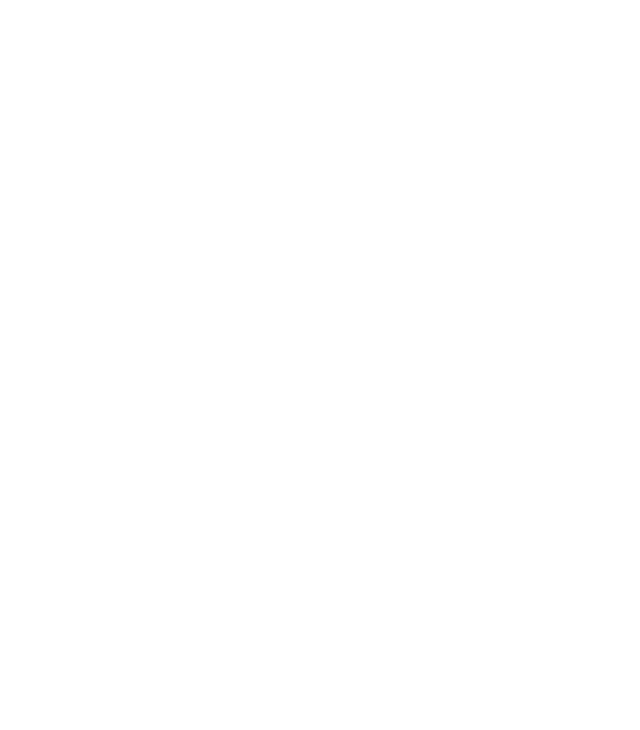
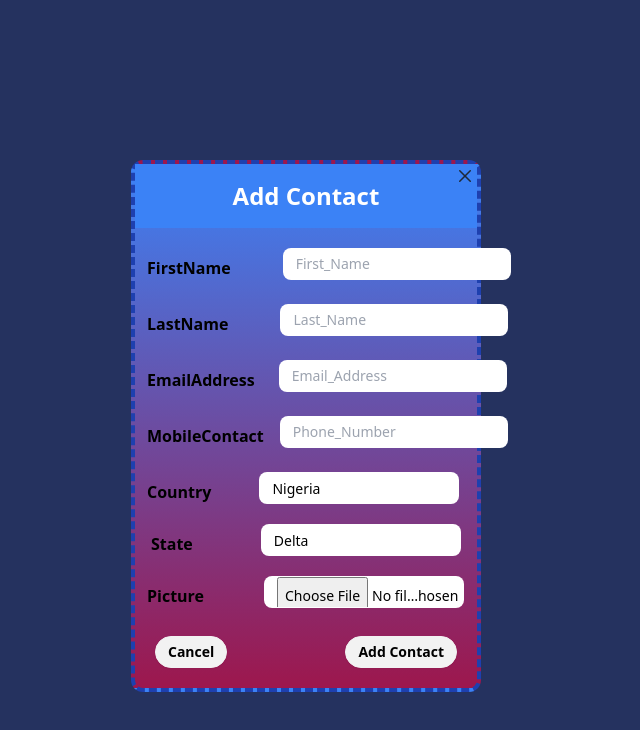
Before and after one commit to teeTech32/contacts-frontend, a React (Create React App) app: page /contactForm/1 in a window 1280 px wide. Shown: the top 730 px of the page, without its empty margins (334-974 px from the left). Built offline with nearby package versions, Linux system fonts and the light colour scheme.

Commit message:
ContactForm.jsx

```diff
--- a/src/components/Popups/ContactForm.jsx
+++ b/src/components/Popups/ContactForm.jsx
@@ -1,6 +1,5 @@
 import { useContext} from "react"
 import { useParams, useNavigate} from "react-router-dom"
-import ReactModal from "react-modal"
 import contactContext from "../../contexts/ContactContext"
 import DeletIcon from "../ReactIcons/DeleteIcon"
 import {toast} from "react-toastify"
@@ -11,7 +10,7 @@ const apiUrl = process.env.REACT_APP_API_URL;
 function ContactForm(){
   const navigate = useNavigate()
   const params = useParams()
-  const {setAddform, addform, fetchContacts, imageInput, setImageInput, inputData, setInputData, isloading, setIsloading, contacts, setContacts, fetchUsercontacts
+  const {fetchContacts, imageInput, setImageInput, inputData, setInputData, isloading, setIsloading, contacts, setContacts, fetchUsercontacts
 } = useContext(contactContext)
   const { first_name, last_name, email, mobile_no, country_name, state_name, } = inputData
 
@@ -19,7 +18,6 @@ function ContactForm(){
 
   const handleForm = (e)=>{
     e.preventDefault()
-    setAddform(false)
     navigate(`/contact/${username}`)
   }
 
@@ -84,9 +82,9 @@ function ContactForm(){
     })
   }
 
-  return <ReactModal isOpen={addform} appElement={document.getElementById('root')} className="style">
-          {isloading ? <Spinner/> : <div class="flex justify-center mb-0 mt-10">
-            <div class="container border-4 rounded-xl border-dashed border-blue-800 w-96 h-100 bg-gradient-to-t from-pink-800 to-blue-500 hover:shadow-2xl">
+  return <div class='bg-blue-950/75 bg-opacity-50 py-20' >
+          {isloading ? <Spinner/> : <div class="flex justify-center  my-20">
+            <div class="container border-4 rounded-xl border-dashed border-blue-800 w-[350px] h-100 bg-gradient-to-t from-pink-800 to-blue-500 hover:shadow-2xl">
               <div class="form">
                 <form onSubmit={handleSubmit}>
                   <div>
@@ -95,35 +93,35 @@ function ContactForm(){
                       <DeletIcon onClick={handleForm} class="absolute text-2xl font-bold top-0 right-0 hover:bg-red-600 cursor-pointer" />
                     </div>
                   </div>
-                  <div class="mr-5 ml-3 mb-5 mt-5">
-                    <div class="inline-flex justify-between ml-2 gap-16">
+                  <div class="mr-5  mb-5 mt-5">
+                    <div class="inline-flex justify-between ml-2 gap-12">
                       <label htmlFor="FirstName" class="form-title label text-md font-bold  text-black">FirstName</label>
                       <input id="first_name" value={first_name} onChange={handleOnchange} class="input input-sm w-sm pr-30 mr-0  ml-19 hover:bg-blue-200 text-black" placeholder="First_Name" type="text" required />
                     </div>
-                    <div class="inline-flex justify-between mt-2 p-2 gap-16">
+                    <div class="inline-flex justify-between mt-2 p-2 gap-12">
                       <label htmlFor="LastName" class="form-title label text-md font-bold  text-black">LastName</label>
                       <input id="last_name" value={last_name} onChange={handleOnchange} class="input input-sm w-sm pr-30 mr-0 ml-19 hover:bg-blue-200 text-black" placeholder="Last_Name" type="text" required />
                     </div>
-                    <div class="inline-flex justify-between p-2 gap-9">
+                    <div class="inline-flex justify-between p-2 gap-5">
                       <label htmlFor="EmailAddress" class="form-title label text-md font-bold  text-black">EmailAddress</label>
                       <input id="email" value={email} onChange={handleOnchange} class="input input-sm w-sm pr-30 mr-0 ml-19 hover:bg-blue-200 text-black" placeholder="Email_Address" type="email" required />
                     </div>
-                    <div class="inline-flex justify-between p-2 gap-7">
+                    <div class="inline-flex justify-between p-2 gap-3">
                       <label htmlFor="MobileContact" class="form-title label text-md font-bold  text-black">MobileContact</label>
                       <input id="mobile_no" value={mobile_no} onChange={handleOnchange} class="input input-sm w-sm pr-30 mr-0 ml-19 hover:bg-blue-200 text-black" placeholder="Phone_Number" type="text" required />
                     </div>
-                    <div class="inline-flex justify-between pl-2 pr-0 pt-2  gap-40">
-                      <label htmlFor="CountryN" class="form-title label text-md font-bold  text-black">CountryN</label>
-                      <select id="country_name" value={country_name} onChange={handleOnchange} class="input input-sm w-sm pr-30 ml-19 hover:bg-blue-200 text-black" placeholder="Country_Name" type="multiple" required >
+                    <div class="inline-flex justify-between pl-2 pr-0 pt-2  gap-11">
+                      <label htmlFor="CountryN" class="form-title label text-md font-bold  text-black">Country</label>
+                      <select id="country_name" value={country_name} onChange={handleOnchange} class="input input-sm w-[200px] pr-30 ml-19 hover:bg-blue-200 text-black" placeholder="Country_Name" type="multiple" required >
                         <option value="Nigeria">Nigeria</option>
                         <option value="United K">United K</option>
                         <option value="United S">United S</option>
                         <option value="Canada">Canada</option>
                       </select>
                     </div>
-                    <div class="inline-flex  p-3 gap-36">
-                      <label htmlFor="StateName" class="form-title label text-md font-bold  text-black">StateName</label>
-                      <select id="state_name" value={state_name} onChange={handleOnchange} class="input input-sm w-sm pr-30 mr-0 ml-19 hover:bg-blue-200 text-black" placeholder="State_Name" type="multiple" required>
+                    <div class="inline-flex  p-3 gap-16">
+                      <label htmlFor="StateName" class="form-title label text-md font-bold  text-black">State</label>
+                      <select id="state_name" value={state_name} onChange={handleOnchange} class="input input-sm w-[200px] pr-30 mr-0 ml-19 hover:bg-blue-200 text-black" placeholder="State_Name" type="multiple" required>
                         <option value="Delta">Delta</option>
                         <option value="Ogun">Ogun</option>
                         <option value="Lagos">Lagos</option>
@@ -138,9 +136,9 @@ function ContactForm(){
                         <option value="Quebec">Quebec</option>
                       </select>
                     </div>
-                    <div class="inline-flex justify-between pl-2 gap-1">
+                    <div class="inline-flex justify-between pl-2 gap-14">
                       <label htmlFor="Picture" class="form-title label text-md font-bold  text-black">Picture</label>
-                      <input id="files" class="input input-sm w-30 pr-0 mr-0 ml-19 hover:bg-blue-200 text-black" type="file"
+                      <input id="files" class="input input-sm w-[200px] pr-0 mr-0 ml-19 hover:bg-blue-200 text-black" type="file"
                       accept='.jpg,.png,.jpeg' required onChange={handleImage} />
                     </div>
                   </div>
@@ -157,6 +155,6 @@ function ContactForm(){
             </div>
           </div>
           }
-       </ReactModal>
+        </div>
 }
 export default ContactForm
```
